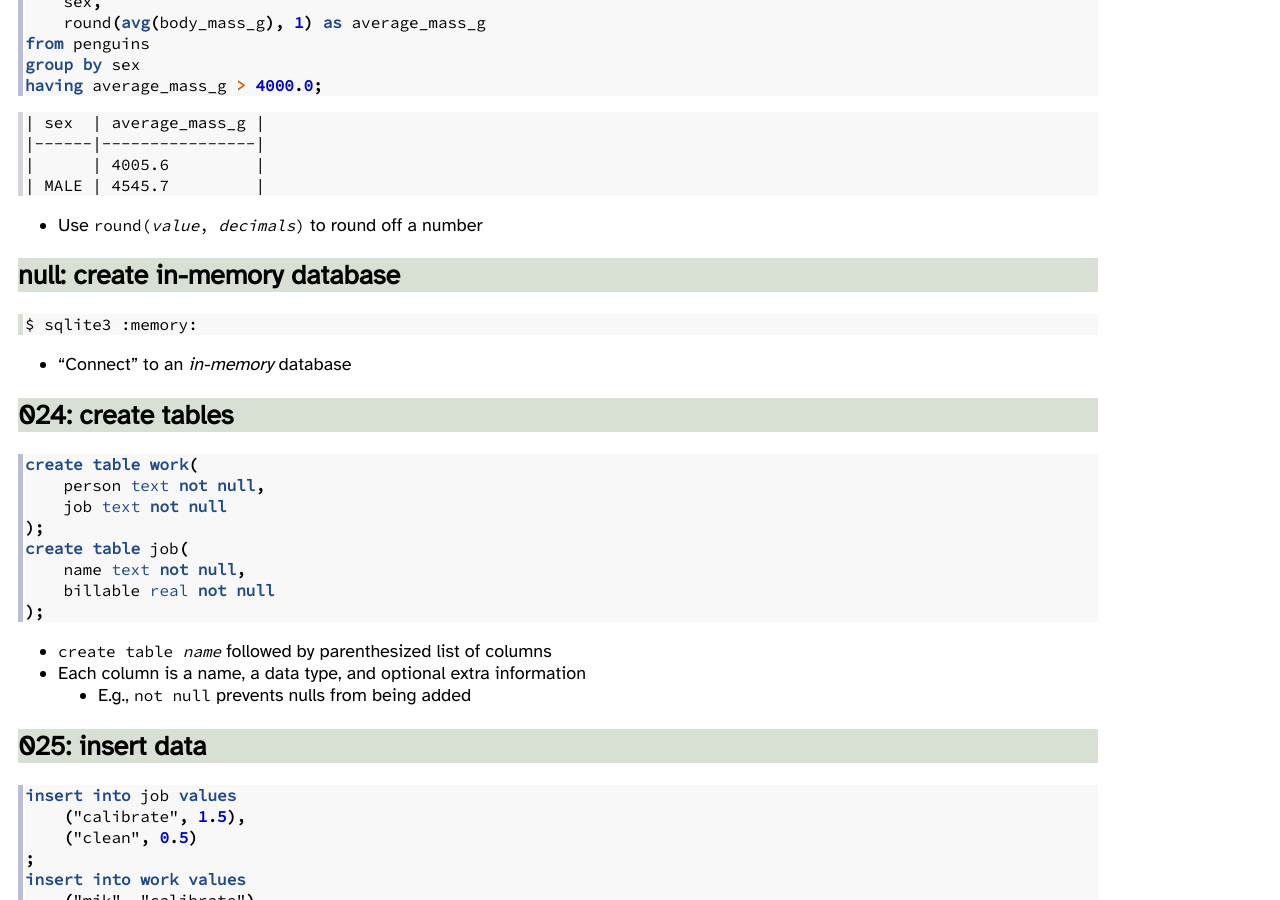
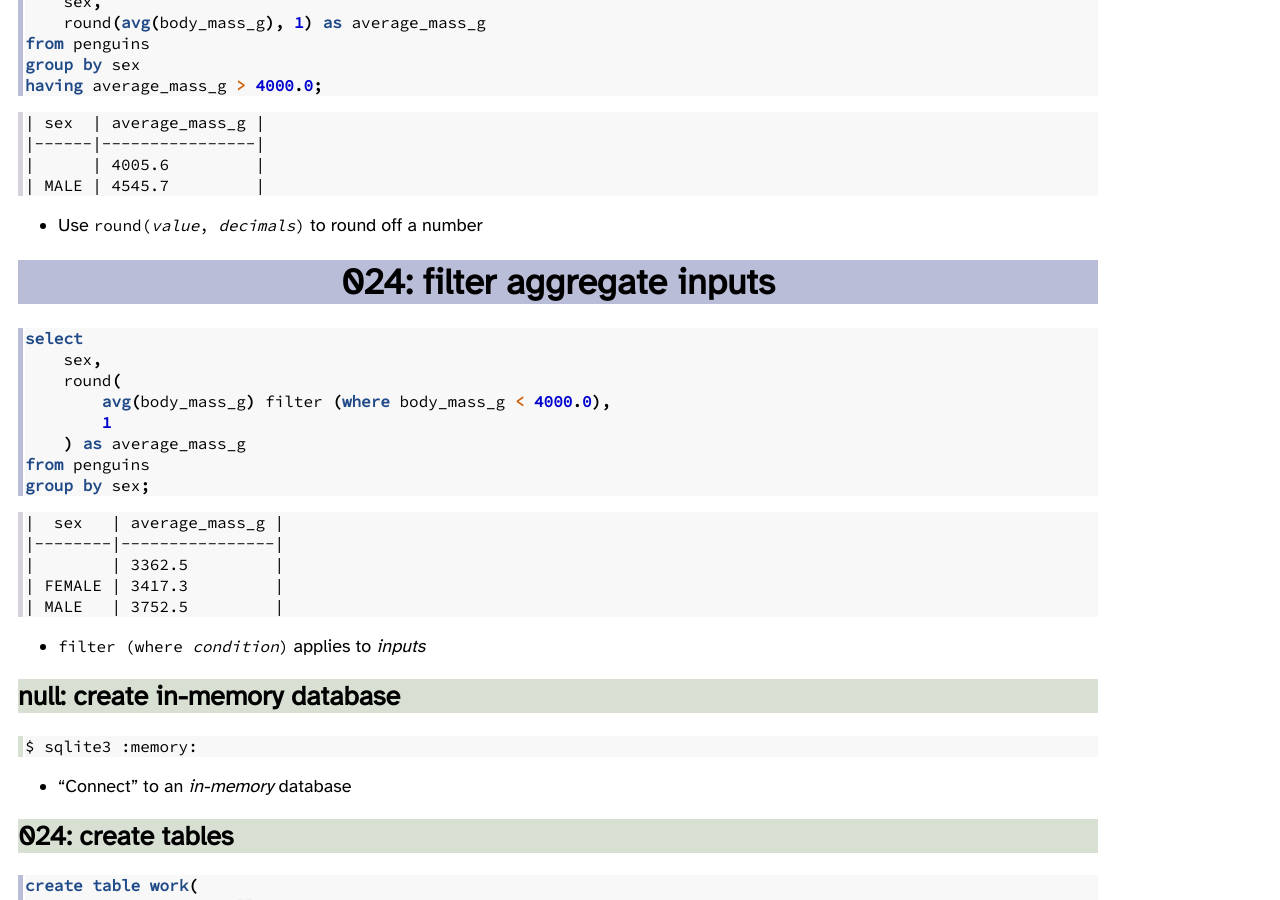
Before and after one commit to gvwilson/sql-tutorial, a Jekyll site: the page built from index.md, in a window 1280 px wide and 900 px high, scrolled down 9751 px. Built offline with Jekyll 4.4.1, drawn with Linux system fonts in a browser that asks for light colours; nearby versions of some CDN libraries; our own code applies the rules of GitHub Pages for plain Markdown files.

Commit message:
feat: filter inputs to aggregates

````diff
--- a/index.md
+++ b/index.md
@@ -556,6 +556,28 @@
 ```
 
 -   Use <code>round(<em>value</em>, <em>decimals</em>)</code> to round off a number
+
+# 024: filter aggregate inputs
+
+```sql
+select
+    sex,
+    round(
+        avg(body_mass_g) filter (where body_mass_g < 4000.0),
+        1
+    ) as average_mass_g
+from penguins
+group by sex;
+```
+```
+|  sex   | average_mass_g |
+|--------|----------------|
+|        | 3362.5         |
+| FEMALE | 3417.3         |
+| MALE   | 3752.5         |
+```
+
+-   <code>filter (where <em>condition</em>)</code> applies to *inputs*
 
 ## null: create in-memory database
 
````
